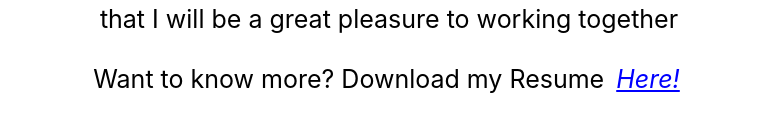
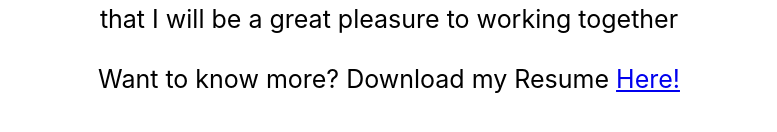
Before and after one commit to BoraCeci/my_portfolio, a React (Create React App) app: page /about in a window 1280 px wide. Shown: the part 898-1030 px from the top of the page, without its empty margins (283-1060 px from the left). Built offline with nearby package versions, Linux system fonts and the light colour scheme.

Commit message:
linking resume file

```diff
--- a/src/components/About.js
+++ b/src/components/About.js
@@ -17,7 +17,7 @@ function About (props) {
              <br/>
              <br/>
 
-             Want to know more? Download my Resume <a href="./Resume1.pdf" className="navLinkr" download>Here! </a> </p>
+             Want to know more? Download my Resume <a href="https://drive.google.com/file/d/1HJmI-H2ZJ64H_ul8q_ef-QXTOeJo3JYo/view" download>Here! </a> </p>
 
         </div>
 
```
